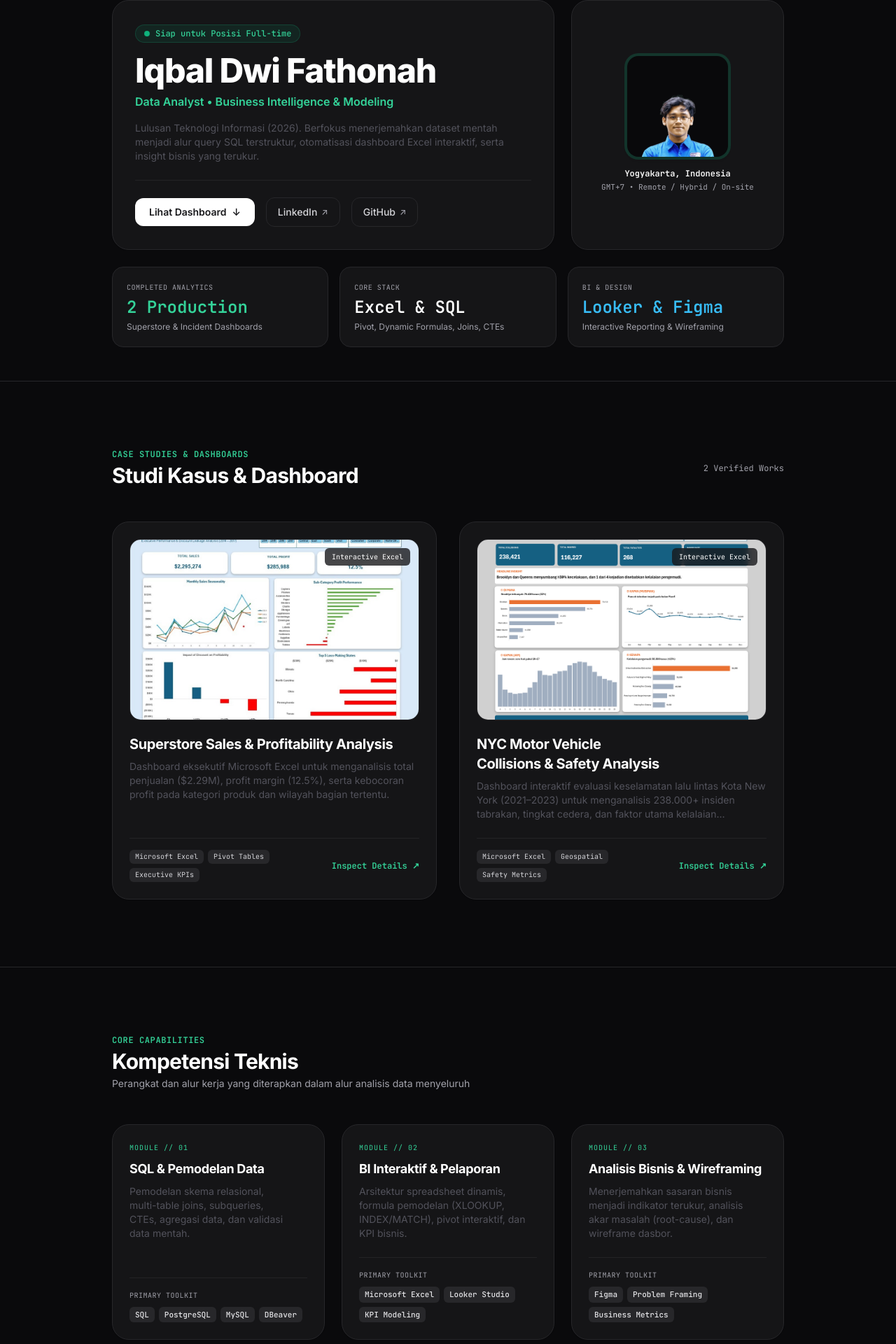
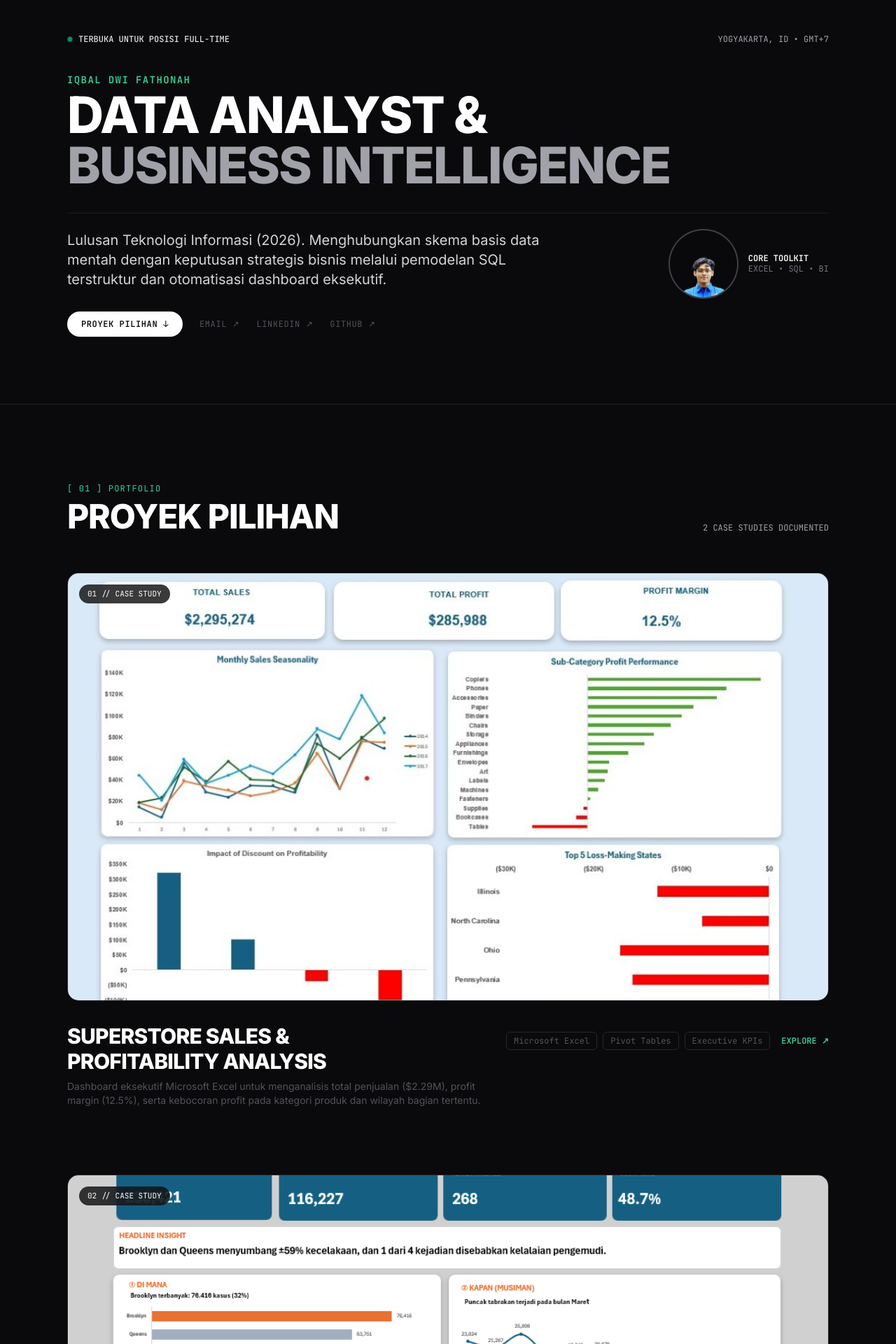
Before and after one commit to qivoradev/portofolio-iqbal, a React (Vite) app: page / in a window 1280 px wide. Shown: the part 112-2032 px from the top of the page at 70% size. Built offline with nearby package versions, Linux system fonts and the light colour scheme.

Commit message:
feat: adopt high-end editorial minimal aesthetic inspired by Enrico Deiana

```diff
--- a/src/components/About.jsx
+++ b/src/components/About.jsx
@@ -1,80 +1,76 @@
 import React from 'react';
 
 export default function About({ language }) {
-  const competencies = [
+  const capabilities = [
     {
-      module: 'MODULE // 01',
-      title: language === 'en' ? 'SQL & Data Modeling' : 'SQL & Pemodelan Data',
+      num: '01',
+      title: language === 'en' ? 'SQL & RELATIONAL DATA MODELING' : 'SQL & PEMODELAN DATA RELASIONAL',
       desc: language === 'en'
-        ? 'Relational table structuring, multi-table joins, subqueries, CTEs, aggregations, and data validation.'
+        ? 'Relational table structuring, multi-table joins, subqueries, CTEs, and data integrity verification.'
         : 'Pemodelan skema relasional, multi-table joins, subqueries, CTEs, agregasi data, dan validasi data mentah.',
-      tools: ['SQL', 'PostgreSQL', 'MySQL', 'DBeaver'],
+      stack: 'SQL, PostgreSQL, MySQL, DBeaver',
     },
     {
-      module: 'MODULE // 02',
-      title: language === 'en' ? 'Interactive BI & Reporting' : 'BI Interaktif & Pelaporan',
+      num: '02',
+      title: language === 'en' ? 'EXECUTIVE BI & INTERACTIVE REPORTING' : 'BI EKSEKUTIF & PELAPORAN INTERAKTIF',
       desc: language === 'en'
-        ? 'Automated spreadsheet models, dynamic lookups (XLOOKUP, INDEX/MATCH), pivot tables, and executive KPI cards.'
-        : 'Arsitektur spreadsheet dinamis, formula pemodelan (XLOOKUP, INDEX/MATCH), pivot interaktif, dan KPI bisnis.',
-      tools: ['Microsoft Excel', 'Looker Studio', 'KPI Modeling'],
+        ? 'Dynamic spreadsheet architecture, lookup modeling, automated KPI cards, and stakeholder dashboards.'
+        : 'Arsitektur spreadsheet dinamis, formula pemodelan (XLOOKUP, INDEX/MATCH), pivot interaktif, dan visualisasi dasbor eksekutif.',
+      stack: 'Microsoft Excel, Looker Studio',
     },
     {
-      module: 'MODULE // 03',
-      title: language === 'en' ? 'Business Insights & UI Wireframing' : 'Analisis Bisnis & Wireframing',
+      num: '03',
+      title: language === 'en' ? 'BUSINESS DIAGNOSTICS & UI WIREFRAMING' : 'DIAGNOSIS BISNIS & WIREFRAMING',
       desc: language === 'en'
-        ? 'Translating stakeholder questions into actionable metrics, root-cause diagnostics, and structured dashboard mockups.'
-        : 'Menerjemahkan sasaran bisnis menjadi indikator terukur, analisis akar masalah (root-cause), dan wireframe dasbor.',
-      tools: ['Figma', 'Problem Framing', 'Business Metrics'],
+        ? 'Translating operational business goals into measurable indicators, root-cause diagnostics, and structured dashboard UI.'
+        : 'Menerjemahkan sasaran bisnis menjadi indikator terukur, analisis akar masalah (root-cause), dan perancangan wireframe dasbor terstruktur.',
+      stack: 'Figma, Problem Framing, Business Metrics',
     },
   ];
 
   return (
-    <section id="about" className="py-16 sm:py-24 border-t border-zinc-200 dark:border-zinc-800 scroll-mt-16">
-      <div className="max-w-5xl mx-auto px-4 sm:px-6 lg:px-8">
+    <section id="about" className="py-20 sm:py-28 scroll-mt-14">
+      <div className="max-w-6xl mx-auto px-4 sm:px-6 lg:px-8">
 
-        <div className="mb-8 sm:mb-12">
-          <span className="text-xs font-mono uppercase tracking-wider text-emerald-600 dark:text-emerald-400 font-semibold block mb-1">
-            Core Capabilities
+        <div className="flex flex-col sm:flex-row sm:items-end justify-between gap-4 mb-14">
+          <div>
+            <span className="text-xs font-mono tracking-widest text-emerald-600 dark:text-emerald-400 uppercase block mb-2">
+              [ 02 ] CAPABILITIES
+            </span>
+            <h2 className="text-3xl sm:text-5xl font-black tracking-tight text-zinc-900 dark:text-white uppercase">
+              {language === 'en' ? 'CORE COMPETENCIES' : 'KOMPETENSI TEKNIS'}
+            </h2>
+          </div>
+          <span className="text-xs font-mono text-zinc-400 uppercase">
+            END-TO-END ANALYTICS WORKFLOW
           </span>
-          <h2 className="text-2xl sm:text-3xl font-bold tracking-tight text-zinc-900 dark:text-white">
-            {language === 'en' ? 'Technical Competencies' : 'Kompetensi Teknis'}
-          </h2>
-          <p className="text-xs sm:text-sm text-zinc-500 dark:text-zinc-400 mt-1">
-            {language === 'en'
-              ? 'Proven tools and workflows applied across end-to-end data pipelines'
-              : 'Perangkat dan alur kerja yang diterapkan dalam alur analisis data menyeluruh'}
-          </p>
         </div>
 
-        <div className="grid grid-cols-1 md:grid-cols-3 gap-6">
-          {competencies.map((item) => (
+        {/* Editorial Index Rows */}
+        <div className="divide-y divide-zinc-200 dark:divide-zinc-800 border-y border-zinc-200 dark:border-zinc-800">
+          {capabilities.map((item) => (
             <div
-              key={item.title}
-              className="p-6 rounded-3xl bg-white dark:bg-zinc-900/80 border border-zinc-200 dark:border-zinc-800 flex flex-col justify-between shadow-sm"
+              key={item.num}
+              className="py-8 sm:py-10 grid grid-cols-1 lg:grid-cols-12 gap-6 items-start hover:bg-zinc-50 dark:hover:bg-zinc-900/40 transition-colors px-2 sm:px-4"
             >
-              <div>
-                <span className="text-[10px] font-mono tracking-widest text-emerald-600 dark:text-emerald-400 block mb-2">
-                  {item.module}
-                </span>
-                <h3 className="text-base sm:text-lg font-bold text-zinc-900 dark:text-white mb-2">
+              <div className="lg:col-span-1 font-mono text-sm text-zinc-400 font-bold">
+                /{item.num}
+              </div>
+
+              <div className="lg:col-span-4">
+                <h3 className="text-base sm:text-lg font-bold text-zinc-900 dark:text-white tracking-tight">
                   {item.title}
                 </h3>
-                <p className="text-xs sm:text-sm text-zinc-600 dark:text-zinc-400 leading-relaxed mb-6">
+              </div>
+
+              <div className="lg:col-span-4">
+                <p className="text-xs sm:text-sm text-zinc-600 dark:text-zinc-400 leading-relaxed font-sans">
                   {item.desc}
                 </p>
               </div>
 
-              <div className="pt-4 border-t border-zinc-100 dark:border-zinc-800/80">
-                <span className="text-[10px] font-mono uppercase tracking-wider text-zinc-400 block mb-2">
-                  Primary Toolkit
-                </span>
-                <div className="flex flex-wrap gap-1.5">
-                  {item.tools.map((t) => (
-                    <span key={t} className="px-2 py-0.5 rounded-md bg-zinc-100 dark:bg-zinc-800 text-zinc-800 dark:text-zinc-200 text-[11px] font-medium font-mono">
-                      {t}
-                    </span>
-                  ))}
-                </div>
+              <div className="lg:col-span-3 lg:text-right font-mono text-xs text-emerald-600 dark:text-emerald-400 font-medium">
+                {item.stack}
               </div>
             </div>
           ))}
--- a/src/components/Contact.jsx
+++ b/src/components/Contact.jsx
@@ -32,7 +32,7 @@ export default function Contact({ language = 'id' } = {}) {
   };
 
   return (
-    <div className="max-w-5xl mx-auto px-4 sm:px-6 lg:px-8 py-16">
+    <div className="max-w-6xl mx-auto px-4 sm:px-6 lg:px-8 py-16">
       <div className="max-w-xl mx-auto p-6 sm:p-9 rounded-3xl bg-white dark:bg-zinc-900/50 border border-zinc-200 dark:border-zinc-800 shadow-xl relative overflow-hidden">
         {/* Subtle decorative glow */}
         <div className="absolute -top-12 left-1/2 -translate-x-1/2 w-48 h-24 bg-emerald-500/10 dark:bg-emerald-400/5 rounded-full blur-2xl pointer-events-none" />
--- a/src/components/Hero.jsx
+++ b/src/components/Hero.jsx
@@ -2,71 +2,84 @@ import React from 'react';
 
 export default function Hero({ language = 'id', profilePic = '/profile.png' } = {}) {
   return (
-    <section id="home" className="pt-28 pb-12 sm:pt-36 sm:pb-16 overflow-hidden">
-      <div className="max-w-5xl mx-auto px-4 sm:px-6 lg:px-8">
+    <section id="home" className="pt-32 pb-16 sm:pt-40 sm:pb-24 border-b border-zinc-200 dark:border-zinc-800/80">
+      <div className="max-w-6xl mx-auto px-4 sm:px-6 lg:px-8">
 
-        {/* Bento Grid Header Layout */}
-        <div className="grid grid-cols-1 md:grid-cols-12 gap-4 sm:gap-6">
+        {/* Top Meta Header */}
+        <div className="flex flex-col sm:flex-row items-start sm:items-center justify-between gap-4 pb-10 font-mono text-xs text-zinc-500 dark:text-zinc-400">
+          <div className="flex items-center gap-2">
+            <span className="w-2 h-2 rounded-full bg-emerald-500 inline-block animate-pulse" />
+            <span className="text-zinc-900 dark:text-zinc-200 font-medium">
+              {language === 'en' ? 'AVAILABLE FOR FULL-TIME ROLES' : 'TERBUKA UNTUK POSISI FULL-TIME'}
+            </span>
+          </div>
+          <div>
+            <span>YOGYAKARTA, ID • GMT+7</span>
+          </div>
+        </div>
 
-          {/* Bento 1: Profil Utama & Value Proposition (8 Kolom) */}
-          <div className="md:col-span-8 p-6 sm:p-8 rounded-3xl bg-white dark:bg-zinc-900/80 border border-zinc-200 dark:border-zinc-800 shadow-sm flex flex-col justify-between">
-            <div>
-              <div className="inline-flex items-center gap-2 px-3 py-1 rounded-full bg-emerald-500/10 border border-emerald-500/20 text-emerald-600 dark:text-emerald-400 text-xs font-mono font-medium mb-4">
-                <span className="w-2 h-2 rounded-full bg-emerald-500 animate-pulse" />
-                <span>{language === 'en' ? 'Available for Full-time Roles' : 'Siap untuk Posisi Full-time'}</span>
-              </div>
+        {/* Editorial Oversized Title */}
+        <div className="space-y-1 mb-8">
+          <span className="text-xs sm:text-sm font-mono tracking-widest uppercase text-emerald-600 dark:text-emerald-400 font-semibold block">
+            IQBAL DWI FATHONAH
+          </span>
+          <h1 className="text-4xl sm:text-6xl lg:text-7xl font-black tracking-tight text-zinc-900 dark:text-white uppercase leading-[1.05]">
+            DATA ANALYST & <br />
+            <span className="text-zinc-400 dark:text-zinc-500">BUSINESS INTELLIGENCE</span>
+          </h1>
+        </div>
 
-              <h1 className="text-3xl sm:text-5xl font-extrabold tracking-tight text-zinc-900 dark:text-white mb-2">
-                Iqbal Dwi Fathonah
-              </h1>
+        {/* Subtitle & Profile Avatar Integration */}
+        <div className="grid grid-cols-1 lg:grid-cols-12 gap-8 items-start pt-6 border-t border-zinc-200 dark:border-zinc-800/60">
 
-              <p className="text-sm sm:text-base font-semibold text-emerald-600 dark:text-emerald-400 mb-4">
-                Data Analyst • Business Intelligence & Modeling
-              </p>
+          <div className="lg:col-span-8">
+            <p className="text-base sm:text-xl text-zinc-700 dark:text-zinc-300 font-sans leading-relaxed">
+              {language === 'en'
+                ? 'Information Technology Graduate (2026). Bridging the gap between raw database schemas and strategic boardroom decisions through structured SQL modeling and automated executive dashboards.'
+                : 'Lulusan Teknologi Informasi (2026). Menghubungkan skema basis data mentah dengan keputusan strategis bisnis melalui pemodelan SQL terstruktur dan otomatisasi dashboard eksekutif.'}
+            </p>
 
-              <p className="text-xs sm:text-sm text-zinc-600 dark:text-zinc-300 leading-relaxed font-sans max-w-xl">
-                {language === 'en'
-                  ? 'Information Technology Graduate (2026). Specializing in transforming complex datasets into structured SQL pipelines, interactive Excel dashboards, and executive insights.'
-                  : 'Lulusan Teknologi Informasi (2026). Berfokus menerjemahkan dataset mentah menjadi alur query SQL terstruktur, otomatisasi dashboard Excel interaktif, serta insight bisnis yang terukur.'}
-              </p>
-            </div>
-
-            <div className="flex flex-wrap items-center gap-4 pt-6 mt-6 border-t border-zinc-100 dark:border-zinc-800/80 text-xs sm:text-sm font-medium">
+            {/* Direct Links */}
+            <div className="flex flex-wrap items-center gap-6 mt-8 font-mono text-xs uppercase tracking-wider">
               <a
                 href="#projects"
-                className="px-5 py-2.5 rounded-xl bg-zinc-900 dark:bg-white text-white dark:text-zinc-900 hover:bg-emerald-600 dark:hover:bg-emerald-400 dark:hover:text-black font-semibold transition-all inline-flex items-center gap-2"
+                className="px-5 py-2.5 rounded-full bg-zinc-900 dark:bg-white text-white dark:text-zinc-950 font-bold hover:bg-emerald-600 dark:hover:bg-emerald-400 transition-colors inline-flex items-center gap-2"
               >
-                <span>{language === 'en' ? 'View Dashboards' : 'Lihat Dashboard'}</span>
+                <span>{language === 'en' ? 'SELECTED WORKS' : 'PROYEK PILIHAN'}</span>
                 <span>↓</span>
+              </a>
+              <a
+                href="mailto:iqbalfathonah20@gmail.com"
+                className="text-zinc-600 dark:text-zinc-400 hover:text-zinc-950 dark:hover:text-white transition-colors"
+              >
+                EMAIL ↗
               </a>
               <a
                 href="https://linkedin.com/in/iqbaldwifathonah"
                 target="_blank"
                 rel="noopener noreferrer"
-                className="px-4 py-2.5 rounded-xl border border-zinc-200 dark:border-zinc-800 hover:border-zinc-400 text-zinc-700 dark:text-zinc-300 transition-colors inline-flex items-center gap-1.5"
+                className="text-zinc-600 dark:text-zinc-400 hover:text-zinc-950 dark:hover:text-white transition-colors"
               >
-                <span>LinkedIn</span>
-                <span className="text-zinc-400 text-xs">↗</span>
+                LINKEDIN ↗
               </a>
               <a
                 href="https://github.com/iqbaldwifathonah"
                 target="_blank"
                 rel="noopener noreferrer"
-                className="px-4 py-2.5 rounded-xl border border-zinc-200 dark:border-zinc-800 hover:border-zinc-400 text-zinc-700 dark:text-zinc-300 transition-colors inline-flex items-center gap-1.5"
+                className="text-zinc-600 dark:text-zinc-400 hover:text-zinc-950 dark:hover:text-white transition-colors"
               >
-                <span>GitHub</span>
-                <span className="text-zinc-400 text-xs">↗</span>
+                GITHUB ↗
               </a>
             </div>
           </div>
 
-          {/* Bento 2: Avatar Profile Card (4 Kolom) */}
-          <div className="md:col-span-4 p-6 rounded-3xl bg-white dark:bg-zinc-900/80 border border-zinc-200 dark:border-zinc-800 shadow-sm flex flex-col items-center justify-center text-center">
-            <div className="w-28 h-28 sm:w-36 sm:h-36 rounded-2xl overflow-hidden ring-4 ring-emerald-500/20 bg-zinc-950 shadow-md mb-4 flex items-center justify-center">
+          {/* Minimalist Profile Picture Badge */}
+          <div className="lg:col-span-4 flex items-center lg:justify-end gap-4">
+            <div className="w-20 h-20 sm:w-24 sm:h-24 rounded-full overflow-hidden ring-2 ring-zinc-300 dark:ring-zinc-700 bg-zinc-950 shrink-0">
               <img
                 src={profilePic || '/profile.png'}
                 alt="Iqbal Dwi Fathonah"
-                className="w-full h-full object-cover scale-[1.4] -translate-y-2 transition-transform duration-300"
+                className="w-full h-full object-cover scale-[1.35] -translate-y-1.5"
                 style={{ objectPosition: 'center 5%' }}
                 onError={(e) => {
                   e.currentTarget.onerror = null;
@@ -74,50 +87,9 @@ export default function Hero({ language = 'id', profilePic = '/profile.png' } =
                 }}
               />
             </div>
-            <span className="text-xs font-mono font-semibold text-zinc-900 dark:text-white">
-              Yogyakarta, Indonesia
-            </span>
-            <span className="text-[11px] text-zinc-400 font-mono mt-0.5">
-              GMT+7 • Remote / Hybrid / On-site
-            </span>
-          </div>
-
-          {/* Bento 3: Metrik Operasional Riil (12 Kolom Terbagi 3) */}
-          <div className="md:col-span-12 grid grid-cols-1 sm:grid-cols-3 gap-4">
-            <div className="p-5 rounded-2xl bg-white dark:bg-zinc-900/80 border border-zinc-200 dark:border-zinc-800">
-              <span className="text-[10px] font-mono uppercase tracking-wider text-zinc-400 block mb-1">
-                Completed Analytics
-              </span>
-              <span className="text-2xl font-bold font-mono text-emerald-600 dark:text-emerald-400">
-                2 Production
-              </span>
-              <span className="text-xs text-zinc-500 dark:text-zinc-400 block mt-1">
-                Superstore & Incident Dashboards
-              </span>
-            </div>
-
-            <div className="p-5 rounded-2xl bg-white dark:bg-zinc-900/80 border border-zinc-200 dark:border-zinc-800">
-              <span className="text-[10px] font-mono uppercase tracking-wider text-zinc-400 block mb-1">
-                Core Stack
-              </span>
-              <span className="text-2xl font-bold font-mono text-zinc-900 dark:text-white">
-                Excel & SQL
-              </span>
-              <span className="text-xs text-zinc-500 dark:text-zinc-400 block mt-1">
-                Pivot, Dynamic Formulas, Joins, CTEs
-              </span>
-            </div>
-
-            <div className="p-5 rounded-2xl bg-white dark:bg-zinc-900/80 border border-zinc-200 dark:border-zinc-800">
-              <span className="text-[10px] font-mono uppercase tracking-wider text-zinc-400 block mb-1">
-                BI & Design
-              </span>
-              <span className="text-2xl font-bold font-mono text-sky-600 dark:text-sky-400">
-                Looker & Figma
-              </span>
-              <span className="text-xs text-zinc-500 dark:text-zinc-400 block mt-1">
-                Interactive Reporting & Wireframing
-              </span>
+            <div className="font-mono text-xs text-zinc-500 leading-tight">
+              <span className="block font-bold text-zinc-900 dark:text-white">CORE TOOLKIT</span>
+              <span>EXCEL • SQL • BI</span>
             </div>
           </div>
 
--- a/src/components/Projects.jsx
+++ b/src/components/Projects.jsx
@@ -71,65 +71,71 @@ export default function Projects({ language = 'id', projects: propProjects, open
   ];
 
   const projects = propProjects || defaultProjects;
-  const handleOpenModal = propOpenModal || ((project) => setInternalModalProject(project));
+  const openModal = propOpenModal || ((project) => setInternalModalProject(project));
 
   return (
-    <section id="projects" className="pt-16 pb-16 sm:pt-24 sm:pb-24 border-t border-zinc-200 dark:border-zinc-800 scroll-mt-16">
-      <div className="max-w-5xl mx-auto px-4 sm:px-6 lg:px-8">
+    <section id="projects" className="py-20 sm:py-28 border-b border-zinc-200 dark:border-zinc-800/80 scroll-mt-14">
+      <div className="max-w-6xl mx-auto px-4 sm:px-6 lg:px-8">
 
-        <div className="flex items-center justify-between mb-8 sm:mb-12">
+        {/* Section Heading */}
+        <div className="flex flex-col sm:flex-row sm:items-end justify-between gap-4 mb-14">
           <div>
-            <span className="text-xs font-mono uppercase tracking-wider text-emerald-600 dark:text-emerald-400 font-semibold block mb-1">
-              Case Studies & Dashboards
+            <span className="text-xs font-mono tracking-widest text-emerald-600 dark:text-emerald-400 uppercase block mb-2">
+              [ 01 ] PORTFOLIO
             </span>
-            <h2 className="text-2xl sm:text-3xl font-bold tracking-tight text-zinc-900 dark:text-white">
-              {language === 'en' ? 'Featured Analytics Projects' : 'Studi Kasus & Dashboard'}
+            <h2 className="text-3xl sm:text-5xl font-black tracking-tight text-zinc-900 dark:text-white uppercase">
+              {language === 'en' ? 'SELECTED WORKS' : 'PROYEK PILIHAN'}
             </h2>
           </div>
-          <span className="text-xs text-zinc-400 font-mono hidden sm:inline-block">2 Verified Works</span>
+          <span className="text-xs font-mono text-zinc-400 uppercase">
+            2 CASE STUDIES DOCUMENTED
+          </span>
         </div>
 
-        {/* Project Cards Grid */}
-        <div className="grid grid-cols-1 md:grid-cols-2 gap-6 sm:gap-8">
-          {projects.map((project) => (
+        {/* Full-width Editorial Project Showcase Cards */}
+        <div className="space-y-16 sm:space-y-24">
+          {projects.map((project, idx) => (
             <div
               key={project.id}
-              onClick={() => handleOpenModal(project)}
-              className="group p-5 sm:p-6 rounded-3xl bg-white dark:bg-zinc-900/80 hover:bg-zinc-50 dark:hover:bg-zinc-900 border border-zinc-200 dark:border-zinc-800 hover:border-emerald-500/50 dark:hover:border-emerald-500/50 transition-all duration-300 cursor-pointer flex flex-col justify-between shadow-sm hover:shadow-md"
+              onClick={() => openModal(project)}
+              className="group cursor-pointer block"
             >
-              <div>
-                {/* Thumbnail Preview */}
-                <div className="relative aspect-[16/10] rounded-2xl overflow-hidden mb-5 bg-zinc-100 dark:bg-zinc-950 border border-zinc-200 dark:border-zinc-800">
+              {/* Image Frame Wide Aspect Ratio */}
+              <div className="relative aspect-[16/9] w-full rounded-2xl overflow-hidden bg-zinc-100 dark:bg-zinc-900 border border-zinc-200 dark:border-zinc-800 mb-6">
                 <img
                   src={project.image}
                   alt={project.title}
-                    className="w-full h-full object-cover transition-transform duration-500 group-hover:scale-105"
+                  className="w-full h-full object-cover transition-transform duration-700 group-hover:scale-105"
                 />
-                  <div className="absolute top-3 right-3 px-2.5 py-1 rounded-md bg-zinc-900/80 backdrop-blur-sm text-white text-[10px] font-mono">
-                    Interactive Excel
+                <div className="absolute top-4 left-4 px-3 py-1 rounded-full bg-zinc-950/80 backdrop-blur-md font-mono text-[11px] text-white">
+                  0{idx + 1} // CASE STUDY
                 </div>
               </div>
 
-                <h3 className="text-lg sm:text-xl font-bold text-zinc-900 dark:text-white group-hover:text-emerald-600 dark:group-hover:text-emerald-400 transition-colors mb-2">
+              {/* Meta Detail Line */}
+              <div className="flex flex-col md:flex-row md:items-baseline justify-between gap-4 pt-2">
+                <div className="max-w-2xl">
+                  <h3 className="text-xl sm:text-3xl font-extrabold text-zinc-900 dark:text-white group-hover:text-emerald-600 dark:group-hover:text-emerald-400 transition-colors uppercase tracking-tight mb-2">
                     {project.title}
                   </h3>
-                <p className="text-xs sm:text-sm text-zinc-600 dark:text-zinc-400 line-clamp-3 leading-relaxed mb-6">
+                  <p className="text-xs sm:text-sm text-zinc-600 dark:text-zinc-400 leading-relaxed font-sans">
                     {project.description}
                   </p>
                 </div>
 
-              {/* Tags & Action Button */}
-              <div className="pt-4 border-t border-zinc-100 dark:border-zinc-800/80 flex items-center justify-between text-xs font-mono">
-                <div className="flex flex-wrap gap-1.5">
-                  {(project.tags || []).map((tag) => (
-                    <span key={tag} className="px-2 py-0.5 rounded-md bg-zinc-100 dark:bg-zinc-800 text-zinc-700 dark:text-zinc-300 text-[10px]">
+                <div className="flex flex-wrap items-center gap-2 shrink-0 font-mono text-xs">
+                  {project.tags.map((tag) => (
+                    <span
+                      key={tag}
+                      className="px-2.5 py-1 rounded-md border border-zinc-200 dark:border-zinc-800 text-zinc-600 dark:text-zinc-400"
+                    >
                       {tag}
                     </span>
                   ))}
+                  <span className="text-emerald-600 dark:text-emerald-400 font-bold ml-2 group-hover:translate-x-1 transition-transform inline-block">
+                    EXPLORE ↗
+                  </span>
                 </div>
-                <span className="text-emerald-600 dark:text-emerald-400 font-semibold text-xs flex items-center gap-1 group-hover:translate-x-1 transition-transform shrink-0 ml-2">
-                  Inspect Details ↗
-                </span>
               </div>
             </div>
           ))}
```
Lines whose indentation alone changed are shown as unchanged.
